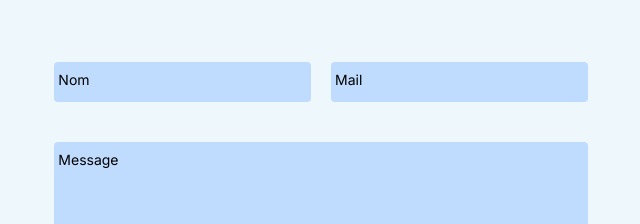
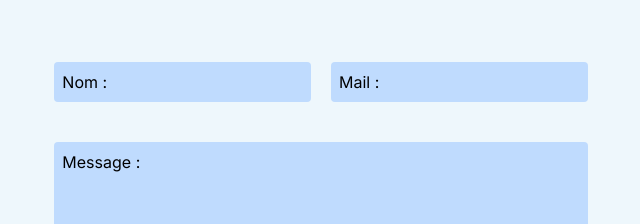
Before and after one commit to GuillaumeCeccoli/site-guillaumeV2, a Next.js app: page / in a window 1280 px wide. Shown: the part 1611-1835 px from the top of the page, without its empty margins (319-959 px from the left). Built offline with nearby package versions, Linux system fonts and the light colour scheme.

Commit message:
Rectifications du formulaire

```diff
--- a/app/page.tsx
+++ b/app/page.tsx
@@ -125,11 +125,11 @@ export default function Home() {
               />
               <label
                 htmlFor=""
-                className={`absolute left-0 text-sm px-1 text-black transition-all duration-200 pointer-events-none ${
-                  focusState.name ? "top-0" : "top-7"
+                className={`absolute left-1 px-1 text-black transition-all duration-200 pointer-events-none ${
+                  focusState.name ? "-top-1" : "top-7"
                 }`}
               >
-                Nom
+                Nom :
               </label>
             </div>
             <div className="relative w-full md:w-4/5">
@@ -141,11 +141,11 @@ export default function Home() {
               />
               <label
                 htmlFor=""
-                className={`absolute left-0 text-sm px-1 text-black transition-all duration-200 pointer-events-none ${
-                  focusState.mail ? "top-0" : "top-7"
+                className={`absolute left-1 px-1 text-black transition-all duration-200 pointer-events-none ${
+                  focusState.mail ? "-top-1" : "top-7"
                 }`}
               >
-                Mail
+                Mail :
               </label>
             </div>
           </div>
@@ -162,11 +162,11 @@ export default function Home() {
             <label
               htmlFor=""
               id="message"
-              className={`absolute left-0 text-sm px-1 text-black transition-all duration-200 pointer-events-none ${
-                focusState.message ? "top-0" : "top-7"
+              className={`absolute left-1 px-1 text-black transition-all duration-200 pointer-events-none ${
+                focusState.message ? "-top-1" : "top-7"
               }`}
             >
-              Message
+              Message :
             </label>
           </div>
           <Button
```
